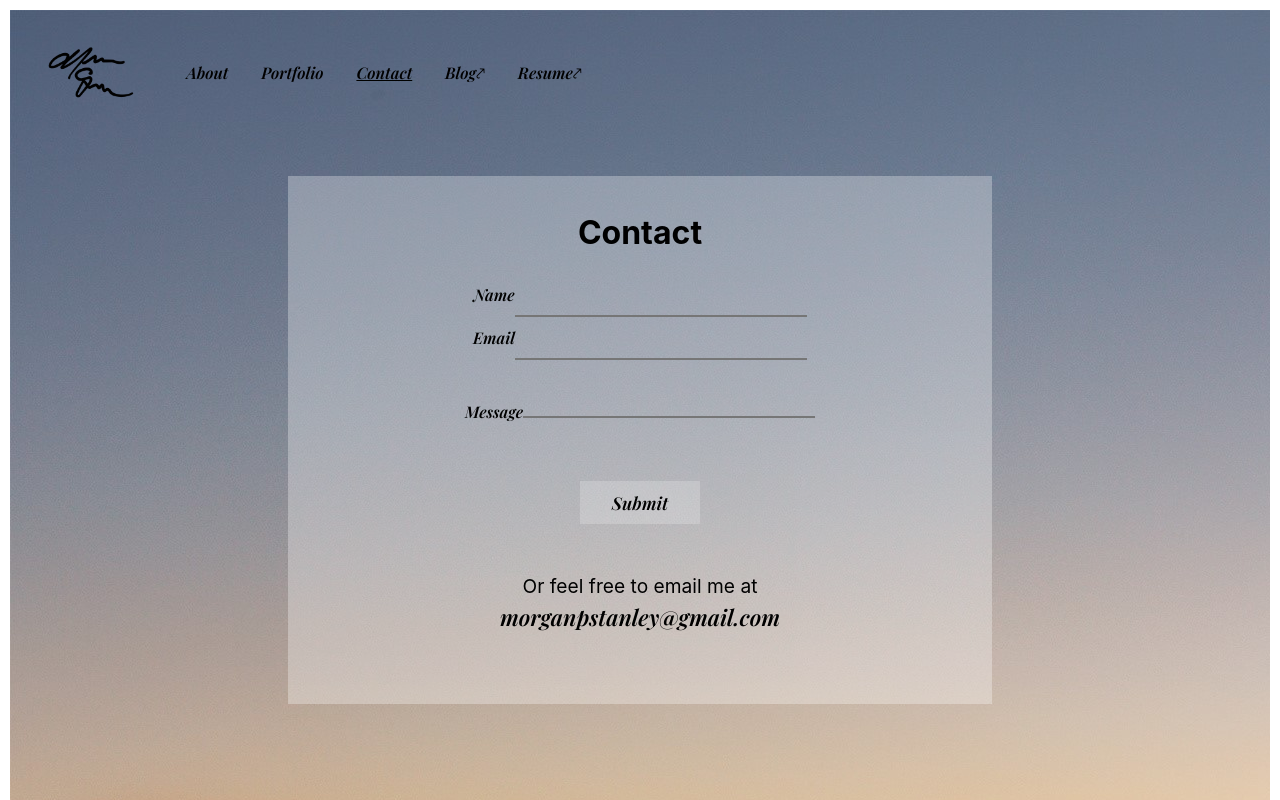
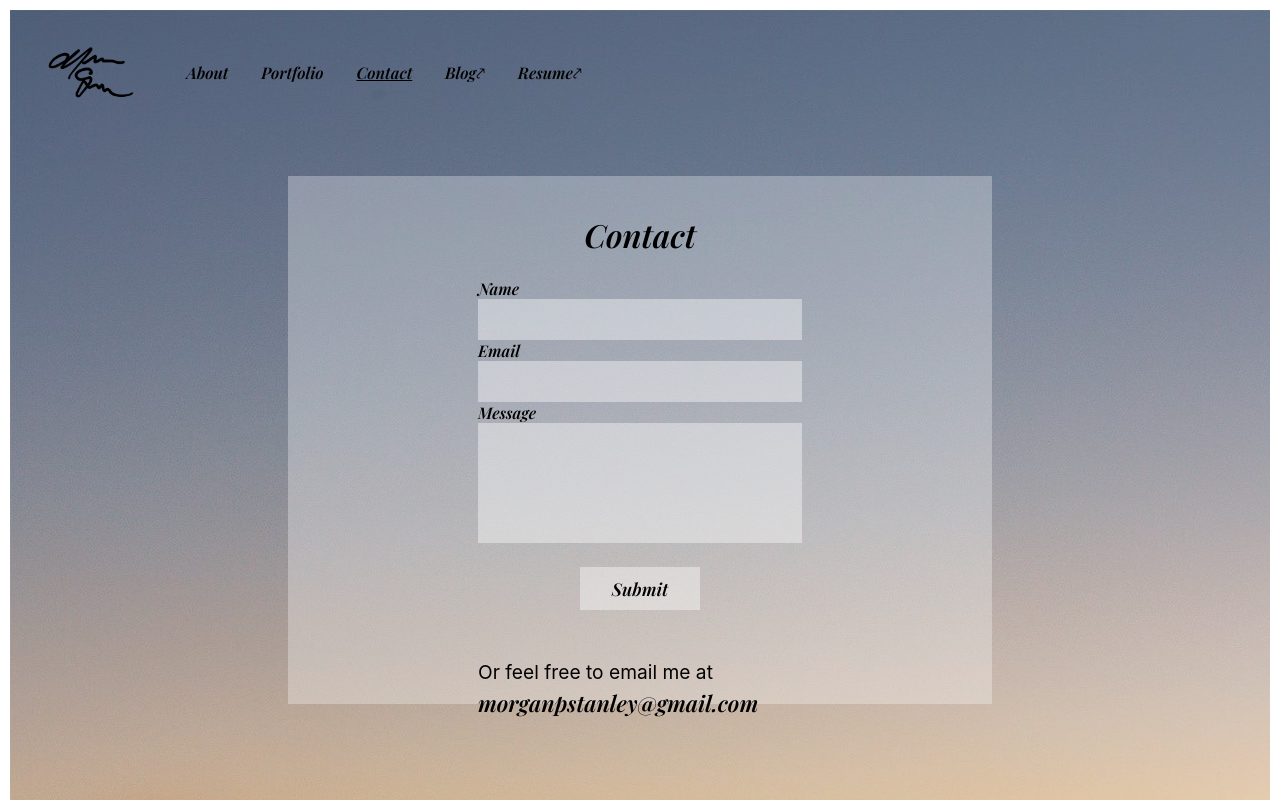
Before and after one commit to morganpstanley/morganpstanley.github.io, a React (Create React App) app: page / in a window 1280 px wide. Both pictures are taken after a click on the button "Contact". Shown: the top 800 px of the page. Built offline with nearby package versions, Linux system fonts and the light colour scheme; a web font is replaced by a local one.

Commit message:
update contact form

```diff
--- a/src/containers/Contact.css
+++ b/src/containers/Contact.css
@@ -10,15 +10,19 @@
     grid-template-rows: 1fr 1fr 3fr 1fr 2fr;
     height: 50vh;
     justify-content: center;
+    text-align: left;
 }
 
 input#name, input#email {
     font-family: "Lato", "Gill Sans", sans-serif;
-    border-width: 0px 0px 2px 0px;
-    width: 17rem;
+}
+
+input#name, input#email, textarea {
+    background-color: rgb(255,255,255,.4);
+    border: none;
+    width: 19rem;
     padding: 10px;
     font-size: 1.1rem;
-    background-color: transparent;
 }
 
 #name {
@@ -29,19 +33,12 @@ input#name, input#email {
     grid-row: 2;
 }
 
-input:focus, textarea:focus {
-    text-emphasis: none;
-    text-decoration: none;
-}
-
 textarea {
-    border-width: 0px 0px 2px 0px;
     font-size: 1rem;
-    width: 17rem;
     resize: none;
     padding: 10px;
-    background-color: transparent;
     grid-row: 3;
+    min-height: 100px;
 }
 
 .page-text a {
@@ -52,14 +49,22 @@ textarea {
     grid-row: 5;
 }
 
+label {
+    text-align: right;
+}
+
 button[type="submit"] {
     margin-top: 20px;
     padding: 10px 15px;
-    background-color: var(--transparent-2);
+    background-color: rgb(255,255,255,.4);
     font-size: 1.1rem;
     width: 120px;
     justify-self: center;
     grid-row: 4;
+}
+
+button[type="submit"]:hover {
+    background-color: rgb(255,255,255,.6);
 }
 
 #thanks {
--- a/src/containers/Contact.js
+++ b/src/containers/Contact.js
@@ -7,7 +7,7 @@ class Contact extends Component {
     render() {
         return(
             <div className="square">
-                <h1 className="page-header">Contact</h1>
+                <h1 className="page-header font-playfair">Contact</h1>
                  <ContactForm />
             </div>
         )
```
Also changed, not shown: src/containers/ContactForm.js (+11 -1 lines).
